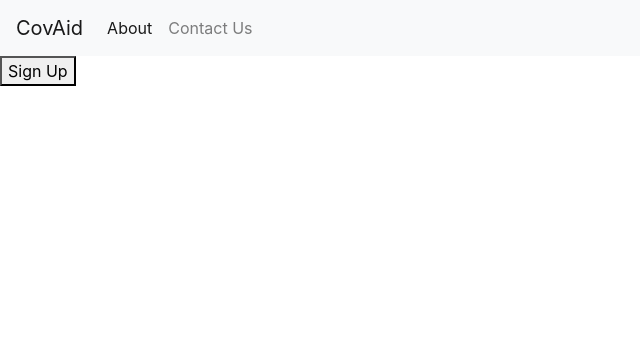
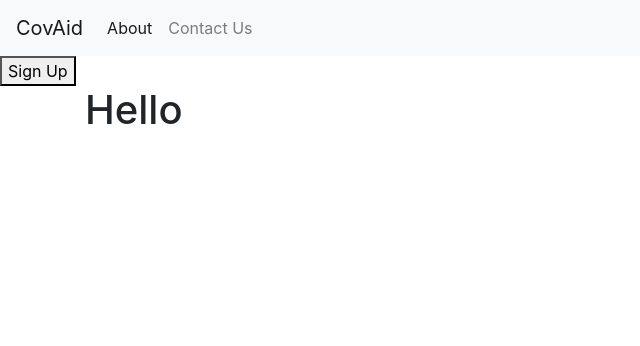
Before and after one commit to shreygupta04/covaid, a Flask app: page / in a window 1280 px wide. Shown: the top 346 px of the page, without its empty margins (0-640 px from the left). Run offline with Flask 2, Linux system fonts and the light colour scheme; some libraries are stand-ins or nearby versions.

Commit message:
home change

```diff
--- a/covaid/routes.py
+++ b/covaid/routes.py
@@ -5,7 +5,7 @@ from flask import render_template, url_for, flash, redirect
 @app.route("/")
 @app.route("/home")
 def home():
-    return render_template('layout.html')
+    return render_template('home.html')
 
 
 @app.route("/about")
--- a/covaid/templates/home.html
+++ b/covaid/templates/home.html
@@ -0,0 +1,4 @@
+{% extends "layout.html" %}
+{% block content %}
+    <h1>Hello</h1>
+{% endblock content %}
--- a/covaid/templates/layout.html
+++ b/covaid/templates/layout.html
@@ -33,6 +33,9 @@
       </nav>
       <button type="button" class="btn-pull-right">Sign Up</button>
     </header>
+    <main role="main" class="container">
+      {% block content %}{% endblock %}
+    </main>
 
     <!-- Optional JavaScript -->
     <!-- jQuery first, then Popper.js, then Bootstrap JS -->
```
